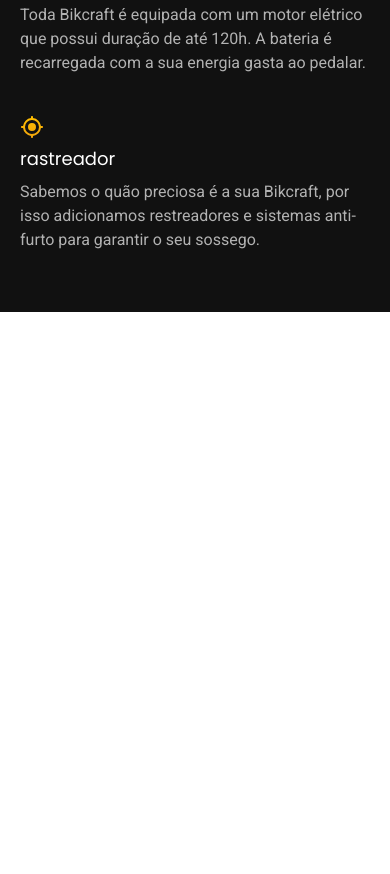
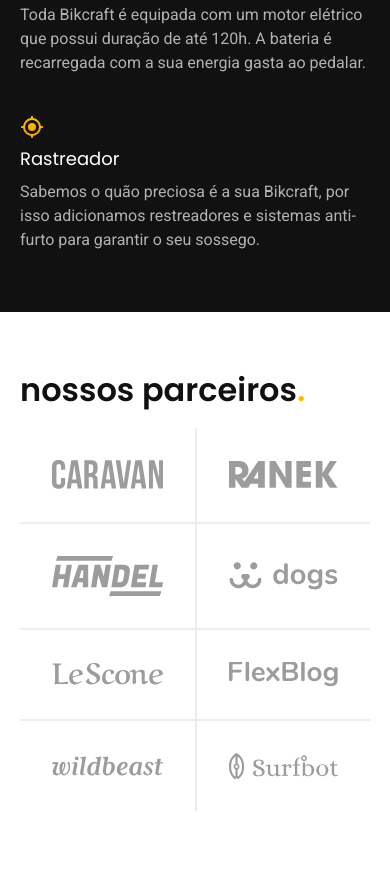
Before and after one commit to Matheuschoy/Bikcraft-projeto-final, a plain HTML site: page index.html in a window 390 px wide. Shown: the part 2168-3042 px from the top of the page. Drawn offline with Linux system fonts and the light colour scheme.

Commit message:
parceiros

```diff
--- /dev/null
+++ b/css/home/parceiros.css
@@ -0,0 +1,52 @@
+.parceiros {
+  padding-top: 60px;
+  padding-bottom: 120;
+}
+
+.parceiros h2 {
+  margin-bottom: 60px;
+}
+
+.parceiros ul {
+  padding: 0 20px;
+  max-width: 1400px;
+  display: grid;
+  grid-template-columns: repeat(4, 1fr);  /*1fr 1fr 1fr 1fr*/
+  margin: 0 auto;  /*centraliza o conteudo*/
+}
+
+.parceiros li {
+  display: flex;
+  padding: 32px;
+  border-left:  2px solid var(--cor-2);
+}
+
+.parceiros img {
+  margin: auto;  /*Alinha totalmente ao centro com o flex no pai*/
+}
+
+.parceiros li:first-child, .parceiros li:nth-child(5) { /* 1ª e 5ª item sem borda */
+  border-left: none;
+}
+
+.parceiros li:nth-child(n + 5) { /* A partir do 5º item recebe borda no topo*/
+  border-top: 2px solid var(--cor-2);
+}
+
+@media (max-width: 800px) {
+  .parceiros {
+    padding-bottom: 60px;
+  }
+  .parceiros h2 {
+    margin-bottom: 20px;
+  }
+  .parceiros ul {
+    grid-template-columns: 1fr 1fr;
+  }
+  .parceiros li:nth-child(n + 3) { /* A partir do 3º item recebe borda no topo*/
+    border-top: 2px solid var(--cor-2);
+  }
+  .parceiros li:nth-child(odd) { /* Itens impares sem borda */
+    border-left: none;
+  }
+}
--- a/css/style.css
+++ b/css/style.css
@@ -11,6 +11,7 @@
 /* HOME */
 @import "./home/introducao.css";
 @import "./home/tecnologia.css";
+@import "./home/parceiros.css";
 
 /* Bicicletas */
 @import "./bicicletas/bicicletas-lista.css";
--- a/index.html
+++ b/index.html
@@ -90,7 +90,7 @@
           </div>
           <div>
             <img src="./img/icones/rastreador.svg" alt="">
-            <h3 class="font-1-m cor-0">rastreador</h3>
+            <h3 class="font-1-m cor-0">Rastreador</h3>
             <p class="font-2-s cor-5">Sabemos o quão preciosa é a sua Bikcraft, por isso adicionamos restreadores e sistemas anti-furto para garantir o seu sossego.</p>
           </div>
         </div>
@@ -101,6 +101,21 @@
     </div>
   </article>
 
+  <section class="parceiros" aria-label="Nossos Parceiros">
+    <h2 class="container texto-grande">nossos parceiros<span class="cor-p1">.</span></h2>
+
+    <ul>
+      <li><img src="./img/parceiros/caravan.svg" alt="caravan"></li>
+      <li><img src="./img/parceiros/ranek.svg" alt="caravan"></li>
+      <li><img src="./img/parceiros/handel.svg" alt="caravan"></li>
+      <li><img src="./img/parceiros/dogs.svg" alt="caravan"></li>
+      <li><img src="./img/parceiros/lescone.svg" alt="caravan"></li>
+      <li><img src="./img/parceiros/flexblog.svg" alt="caravan"></li>
+      <li><img src="./img/parceiros/wildbeast.svg" alt="caravan"></li>
+      <li><img src="./img/parceiros/surfbot.svg" alt="caravan"></li>
+    </ul>
+  </section>
+
 </body>
 
 </html>
```
